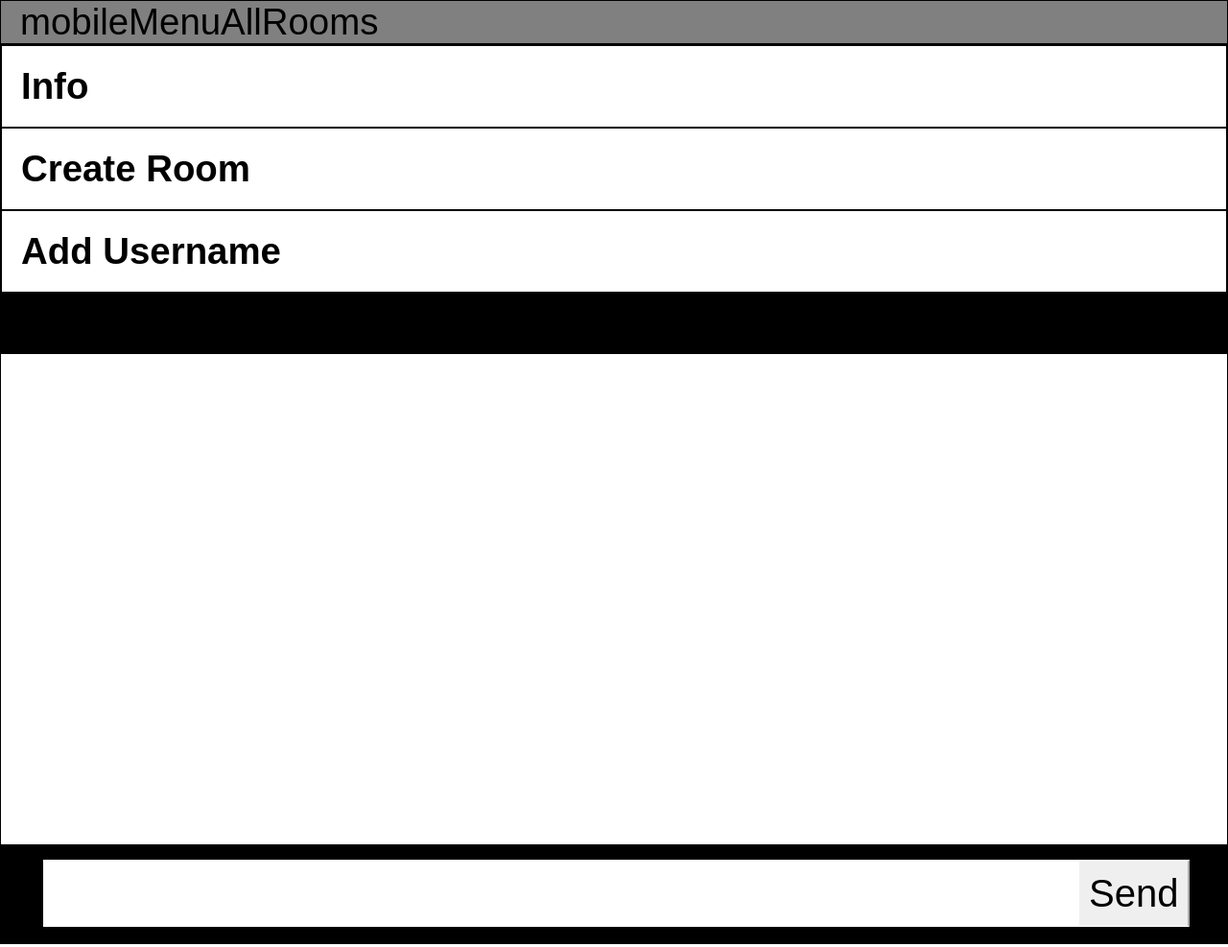
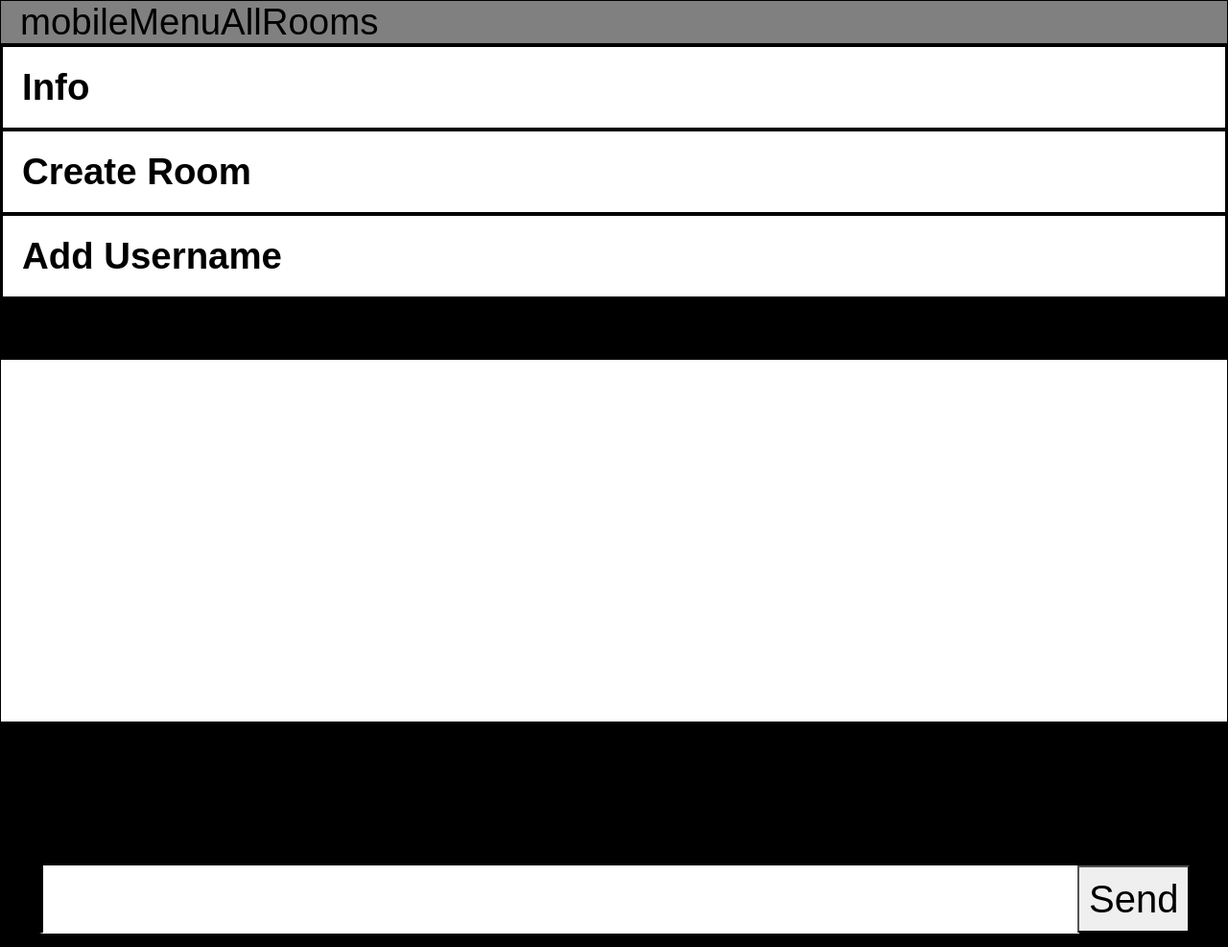
Before and after one commit to Sinc0/NodeVanillaChat, a website: page index.html in a window 1280 px wide. Shown: the whole page at 96% size. Drawn offline with nearby package versions, Linux system fonts and the light colour scheme; no server answers.

Commit message:
minor styling changes

```diff
--- a/index.html
+++ b/index.html
@@ -10,7 +10,7 @@
       /* ids */
       #chat { height: 94%; width: calc(80% - 3px); right: 0; overflow-y: scroll; border-left: 1px solid black; }
       /* #form { height: 6%; border: 1px solid black; background: lightgray; margin-right: 1px; padding: 10px; padding-bottom: 10px; position: fixed; bottom: 0; right: 0; display: flex; box-sizing: border-box; backdrop-filter: blur(10px); } */
-      #inputChatMessage { display: inline-block; height: 40px; width: 40%; margin: 2px; margin-left: 10%; padding: 0px; padding-left: 10px; padding-right: 10px; font-size: 16px; border: 4px solid black; border-right: 0px; }
+      #inputChatMessage { display: inline-block; height: 40px; width: 40%; margin: 2px; margin-left: 10%; padding: 0px; padding-left: 10px; padding-right: 10px; font-size: 16px; border: 4px solid black; border-right: 0px; border-bottom: 1px solid white; }
       #inputChatMessage:focus { outline: none; }
       /* #form > button { background: #333; border: 1px solid #333; outline: none; color: #fff; } */
       #menu { height: 94%; width: 20%; margin: 0px; overflow-y: scroll; border-right: 1px solid black; }
@@ -32,7 +32,7 @@
       #toggleMenu { margin: 0px; padding: 16px; padding-left: 20px; padding-right: 20px; user-select: none; text-align: left; width: 100%; color: white; background-color: red; }
       #flex { display: flex; height: 94vh; width: 100vw; flex-wrap: wrap; align-content: flex-start; background-color: white; }
       /* #flex > div { display: block; width: 100%; border: 1px solid black } */
-      #buttonSend { display: inline-block; margin: 0px; margin-left: -7px; padding: 10px; height: 40px; border-bottom: 1px solid black; border-color: white;}
+      #buttonSend { display: inline-block; margin: 0px; margin-left: -7px; padding: 10px; height: 41px; }
       #info, #usersList, #createRoom, #addUsername, #allRoomsList { display: none; }
       #infoTitle, #allUsersTitle, #allRoomsTitle, #createRoomTitle, #addUsernameTitle { display: block; margin: 0px; padding: 7px; font-weight: bold; user-select: none; border: 1px solid black; background-color: white; }
       #modal {
@@ -65,7 +65,7 @@
 
       @media screen and (max-width: 1300px) {
         body {
-            background-color: transparent;
+            background-color: black;
             font-size: 240%;
             overflow: scroll;
         }
@@ -115,6 +115,8 @@
         #allRoomsList { display: none; }
 
         #info { background-color: gray; }
+
+        #infoTitle, #allUsersTitle, #allRoomsTitle, #createRoomTitle, #addUsernameTitle { border: 2px solid black; }
 
       }
     </style>
```
